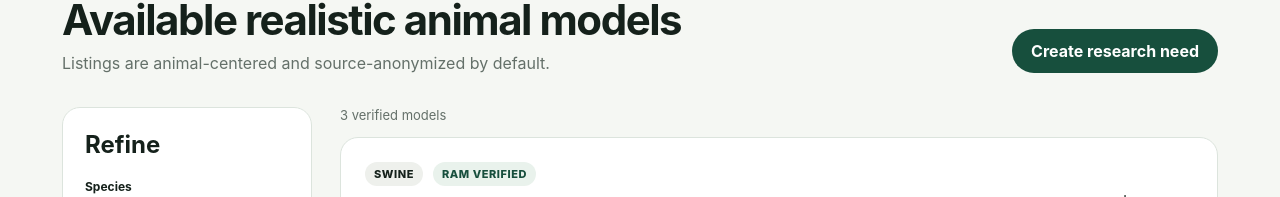
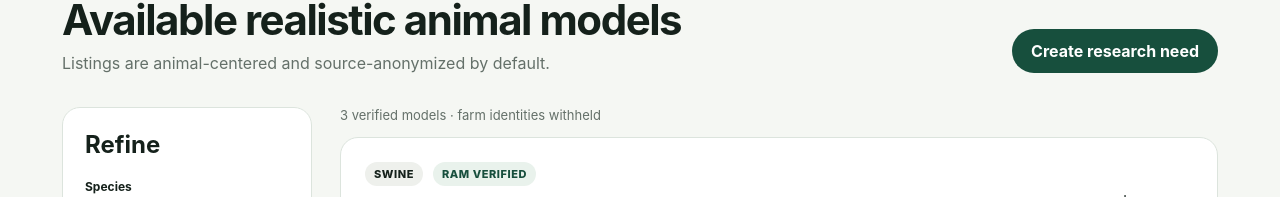
Before and after one commit to neophilism/RAM-Marketplace, a Next.js app: page /marketplace in a window 1280 px wide. Shown: the part 172-369 px from the top of the page. Built offline with nearby package versions, Linux system fonts and the light colour scheme.

Commit message:
ui: route marketplace through anonymized service

```diff
--- a/app/marketplace/page.tsx
+++ b/app/marketplace/page.tsx
@@ -1,7 +1,9 @@
 import Link from "next/link";
-import { animalListings } from "@/lib/mock-data";
+import { getMarketplaceListings } from "@/lib/server/marketplace";
 
 export default function MarketplacePage() {
+  const animalListings = getMarketplaceListings();
+
   return (
     <section className="page">
       <div className="pageHeader">
@@ -10,7 +12,7 @@ export default function MarketplacePage() {
           <h1>Available realistic animal models</h1>
           <p>Listings are animal-centered and source-anonymized by default.</p>
         </div>
-        <button className="primaryButton" type="button">Create research need</button>
+        <Link className="primaryButton" href="/research/new">Create research need</Link>
       </div>
       <div className="marketLayout">
         <aside className="filterPanel">
@@ -20,7 +22,7 @@ export default function MarketplacePage() {
           ))}
         </aside>
         <div className="results">
-          <div className="resultsMeta">{animalListings.length} verified models</div>
+          <div className="resultsMeta">{animalListings.length} verified models · farm identities withheld</div>
           {animalListings.map((animal) => (
             <Link className="animalCard" href={"/marketplace/" + animal.id} key={animal.id}>
               <div>
```
